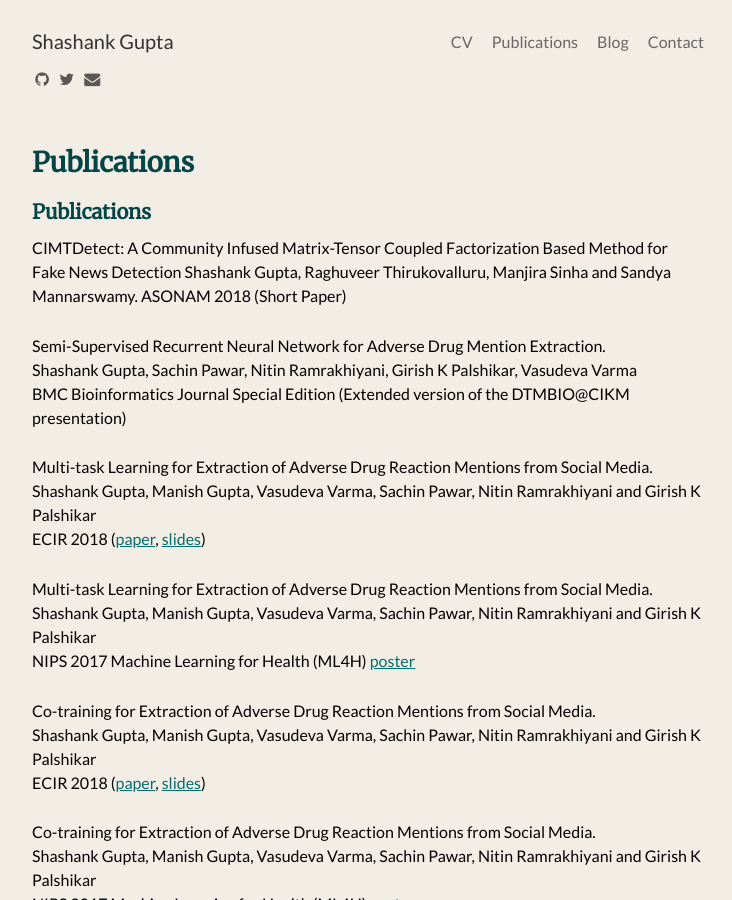
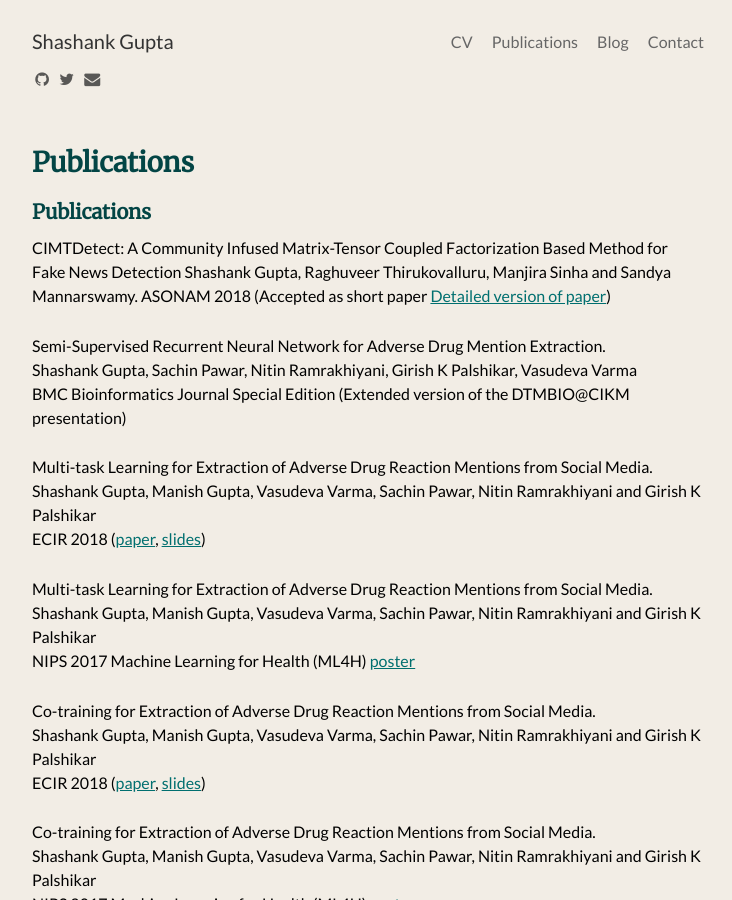
Before and after one commit to shashankg7/shashankg7.github.io, a Jekyll site: the page built from publications.md, in a window 1280 px wide and 900 px high. Shown: the whole window, without its empty margins (272-1004 px from the left). Built offline with Jekyll 4.4.1, drawn with Linux system fonts in a browser that asks for light colours; nearby versions of some CDN libraries; our own code applies the rules of GitHub Pages for plain Markdown files.

Commit message:
Update publications.md

```diff
--- a/publications.md
+++ b/publications.md
@@ -7,7 +7,7 @@
 
 CIMTDetect: A Community Infused Matrix-Tensor Coupled Factorization Based Method for Fake News Detection
 Shashank Gupta, Raghuveer Thirukovalluru, Manjira Sinha and Sandya Mannarswamy.
-ASONAM 2018 (Short Paper)
+ASONAM 2018 (Accepted as short paper [Detailed version of paper](https://drive.google.com/file/d/1IKXa38n4JC47gtnJ2W3IfiAq1rY8VCpR/view?usp=sharing))
 
 Semi-Supervised Recurrent Neural Network for Adverse Drug Mention Extraction. <br>
 Shashank Gupta, Sachin Pawar, Nitin Ramrakhiyani, Girish K Palshikar, Vasudeva Varma <br>
```
